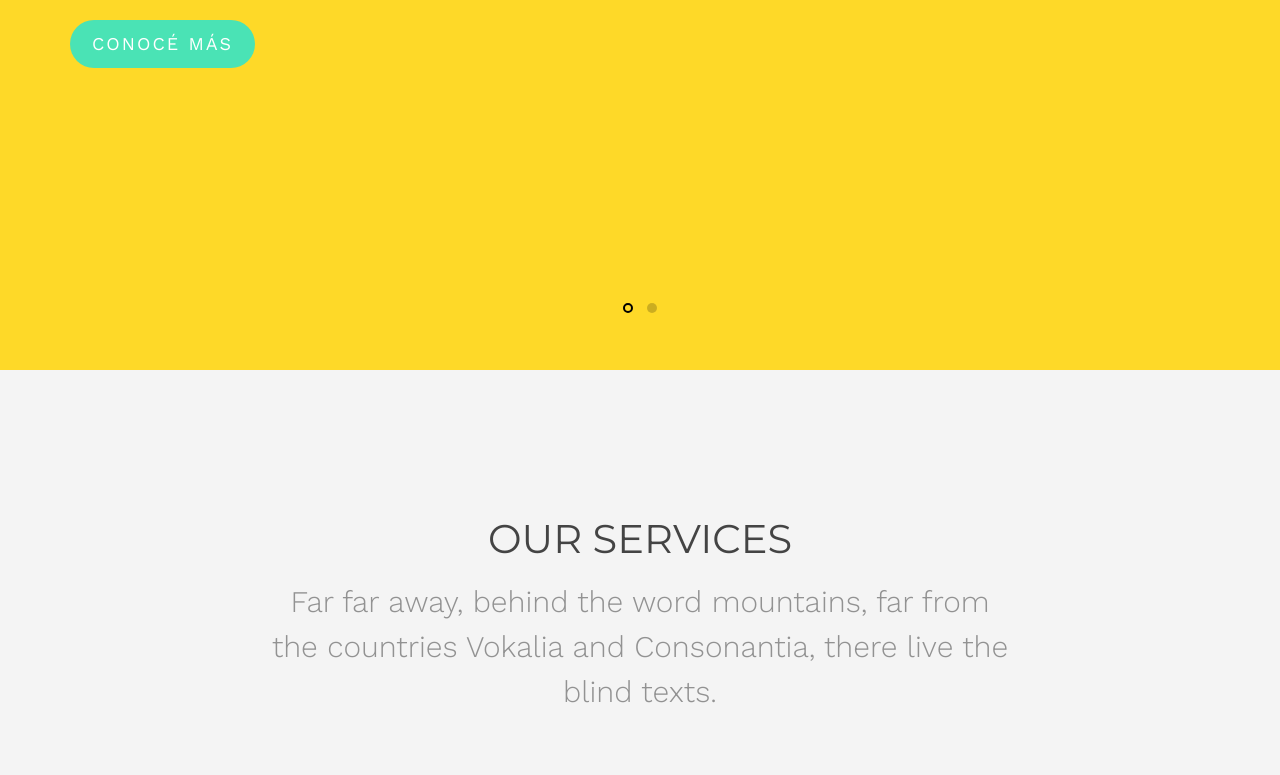
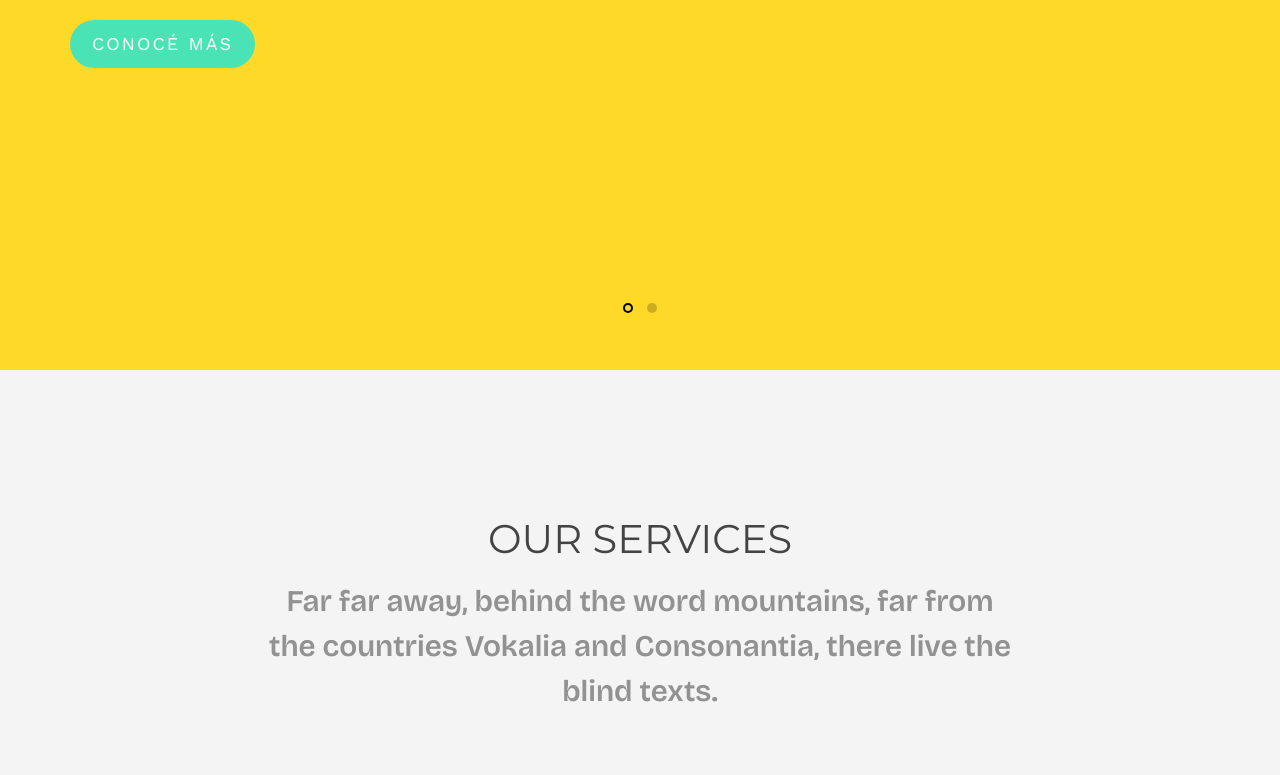
Before and after one commit to delfibarbis/modacircular, a plain HTML site: page index.html in a window 1280 px wide. Shown: the part 490-1265 px from the top of the page. Drawn offline with nearby package versions, Linux system fonts and the light colour scheme; files whose address does not match are found by name.

Commit message:
tipo titulos ppales

```diff
--- a/css/style.css
+++ b/css/style.css
@@ -44,7 +44,7 @@ p {
 
 h1, h2, h3, h4, h5, h6 {
   color: #000;
-  font-family: "Work Sans", Arial, sans-serif;
+  font-family: 'Bricolage Grotesque', sans-serif;
   font-weight: 400;
 }
 
```
